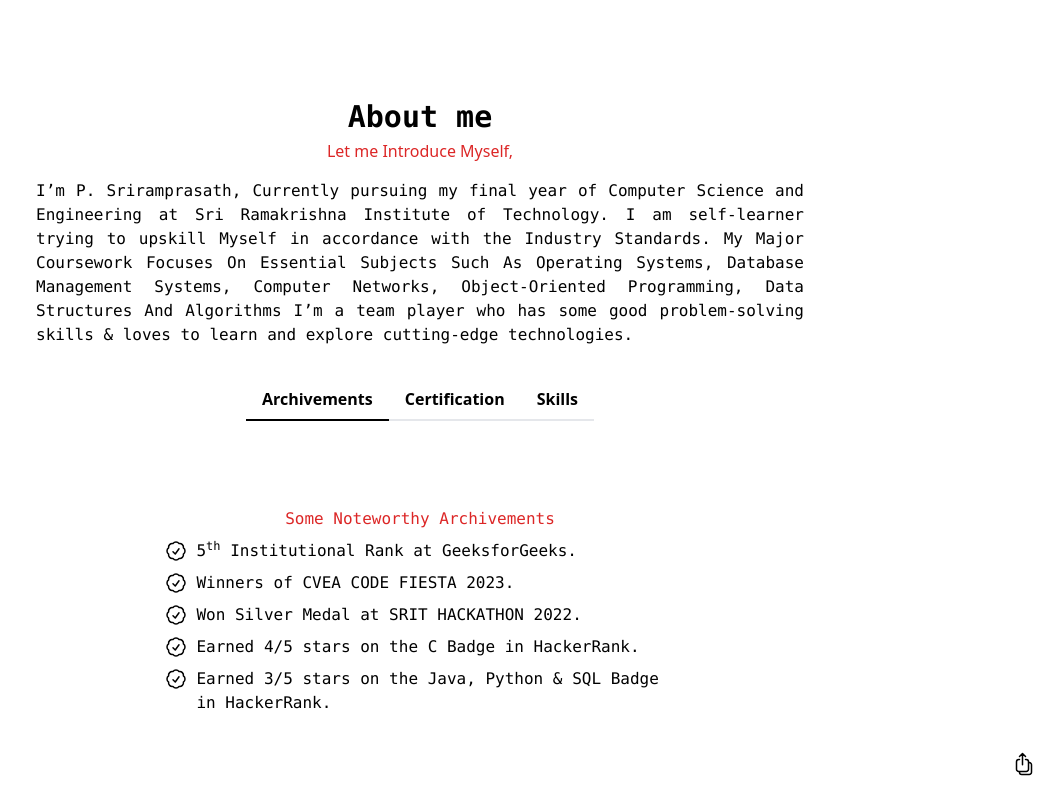
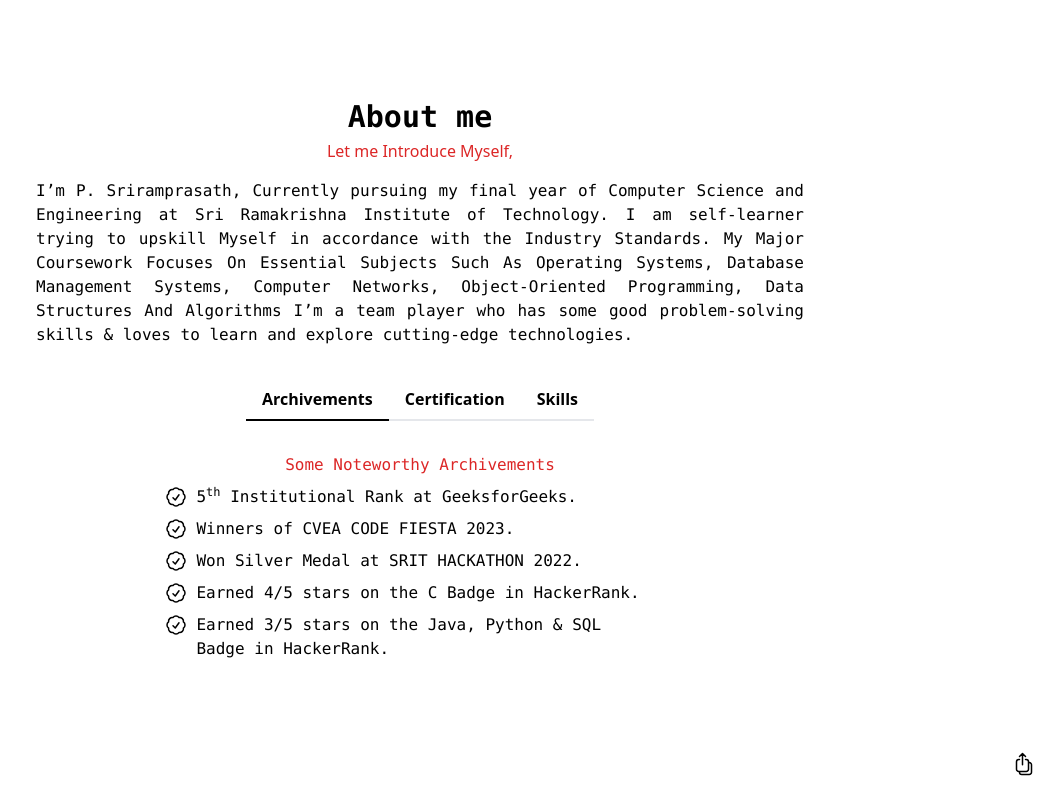
Before and after one commit to Sriramprasath04/Portfolio-v2, a React (Vite) app: page / in a window 1280 px wide. Both pictures are taken after a click on the button "Archivements". Shown: the part 737-1537 px from the top of the page, without its empty margins (220-1280 px from the left). Built offline with nearby package versions, Linux system fonts and the light colour scheme.

Commit message:
cleared some bugs

```diff
--- a/src/components/About.jsx
+++ b/src/components/About.jsx
@@ -38,10 +38,10 @@ const About = () => {
                     }}>Skills</button>
 
                 </div>
-                <div className="w-full flex flex-col justify-center items-center my-7">
+                <div className="w-full flex flex-col  justify-center items-center my-7">
                     <div id="certification" className={`font-mono flex flex-col justify-center ${slide === null? 'block' : 'hidden'}`}>
                         <p className="text-center text-red-600 mt-1">Course Certfications that I’ve done</p>
-                        <div className="flex gap-2 md:gap-6 lg:gap-10 mt-4">
+                        <div className="flex gap-2  md:gap-6 lg:gap-10 mt-4">
                             <button onClick={
                                 ()=>{
                                     indx-1 === -1? setIndx(arr.length-1) : setIndx(indx-1);
@@ -67,9 +67,10 @@ const About = () => {
                             </button>
                         </div>
                     </div>
-                    <div id="archivements" className={`font-mono flex flex-col items-center justify-center h-80  ${slide === 'archivement'? 'block' : 'hidden'}`}>
+                    <div id="archivements" className={` font-mono flex flex-col items-center justify-center mb-24 ${slide === 'archivement'? 'block' : 'hidden'}`}>
                         <p className="text-center text-red-600 mt-1">Some Noteworthy Archivements</p>
-                        <div className=" w-full md:w-4/5 flex flex-col justify-center">
+                        <div className=" w-full md:w-4/5 flex  flex-col items-end justify-center">
+                            <div className="w-full flex  flex-col">
                                 <div className="flex mt-2">
                                     <div>
                                         <svg xmlns="http://www.w3.org/2000/svg" fill="none" viewBox="0 0 24 24" strokeWidth={1.5} stroke="currentColor" className="w-6 h-6 mr-2">
@@ -108,7 +109,8 @@ const About = () => {
                                             <path strokeLinecap="round" strokeLinejoin="round" d="M9 12.75 11.25 15 15 9.75M21 12c0 1.268-.63 2.39-1.593 3.068a3.745 3.745 0 0 1-1.043 3.296 3.745 3.745 0 0 1-3.296 1.043A3.745 3.745 0 0 1 12 21c-1.268 0-2.39-.63-3.068-1.593a3.746 3.746 0 0 1-3.296-1.043 3.745 3.745 0 0 1-1.043-3.296A3.745 3.745 0 0 1 3 12c0-1.268.63-2.39 1.593-3.068a3.745 3.745 0 0 1 1.043-3.296 3.746 3.746 0 0 1 3.296-1.043A3.746 3.746 0 0 1 12 3c1.268 0 2.39.63 3.068 1.593a3.746 3.746 0 0 1 3.296 1.043 3.746 3.746 0 0 1 1.043 3.296A3.745 3.745 0 0 1 21 12Z" />
                                         </svg>
                                     </div>
-                                <p className="">Earned 3/5 stars on the Java, Python & SQL Badge in HackerRank.</p>
+                                    <p className="w-4/5">Earned 3/5 stars on the Java, Python & SQL Badge in HackerRank.</p>
+                                </div>
                             </div>
                         </div>
                     </div>
--- a/src/utils/data.js
+++ b/src/utils/data.js
@@ -7,7 +7,7 @@ export const projectsData = [
         link: "",
         gitlink: "",
         stack : [{l:"React.js"}, {l:"React-Router"}, {l:"Tailwind CSS"}],
-        cont : "Updated version of my portfolio website with React and Tailwindcss.",
+        cont : "Updated version of my portfolio website with modern web technologies.",
     },
     {
         id : 5,
@@ -60,18 +60,3 @@ export const projectsData = [
         cont : "My first portfolio website that I've designed and build.",
     },
 ];
-
-export const certficate = [
-    {
-        id: 1,
-        link: "/DSA.png",
-    },
-    {
-        id: 2,
-        link: "/javascript.png",
-    },
-    {
-        id: 3,
-        link: "/python.png",
-    },
-];
```
Also changed, not shown: 1 other file (tests, documents, lock files or other folders). Lines whose indentation alone changed are shown as unchanged.
